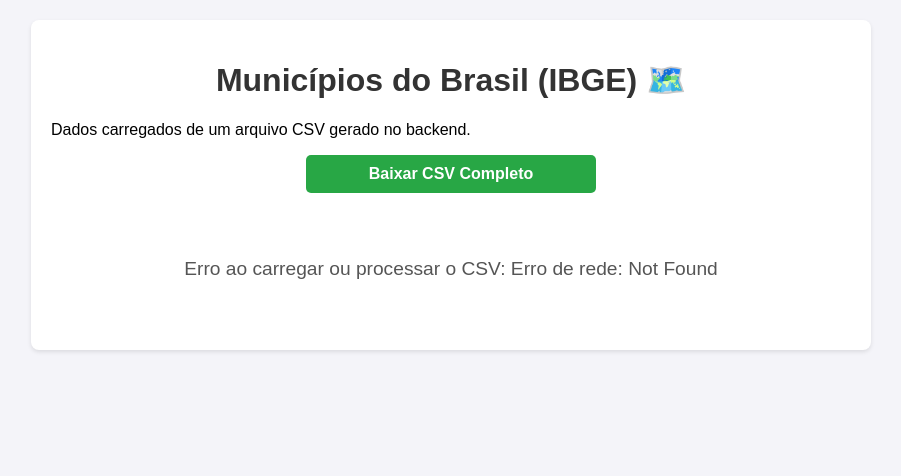
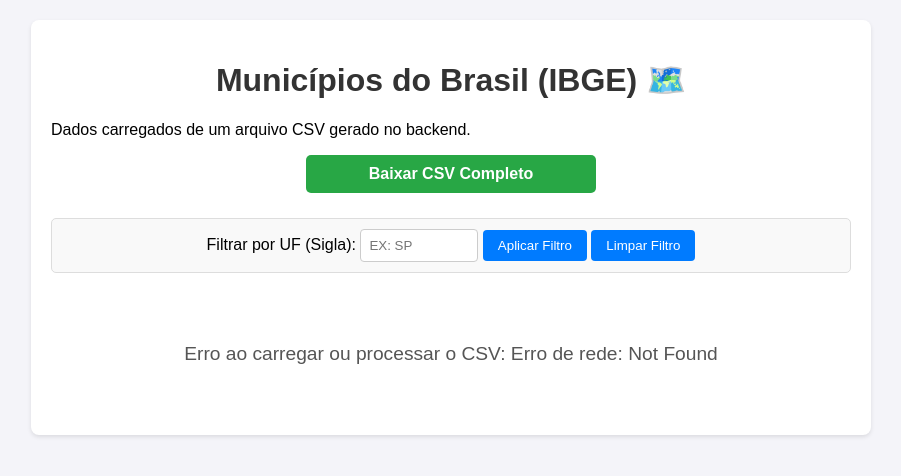
Before and after one commit to VenturaAtacado/curso, a Flask app: page / in a window 1280 px wide. Shown: the top 476 px of the page, without its empty margins (189-1090 px from the left). Run offline with Flask 3, Linux system fonts and the light colour scheme; data that the repository does not hold is empty.

Commit message:
ibge csv 1.3

```diff
--- a/templates/index.html
+++ b/templates/index.html
@@ -11,7 +11,7 @@
         .download-btn {
             display: block;
             width: 250px;
-            margin: 15px auto;
+            margin: 15px auto 25px;
             padding: 10px 20px;
             text-align: center;
             background-color: #28a745;
@@ -23,6 +23,33 @@
         }
         .download-btn:hover {
             background-color: #218838;
+        }
+        .filter-container {
+            text-align: center;
+            margin-bottom: 20px;
+            padding: 10px;
+            border: 1px solid #ddd;
+            border-radius: 5px;
+            background-color: #f9f9f9;
+        }
+        .filter-container input[type="text"] {
+            padding: 8px;
+            border: 1px solid #ccc;
+            border-radius: 4px;
+            width: 100px;
+            text-transform: uppercase;
+        }
+        .filter-container button {
+            padding: 8px 15px;
+            background-color: #007bff;
+            color: white;
+            border: none;
+            border-radius: 4px;
+            cursor: pointer;
+            transition: background-color 0.3s;
+        }
+        .filter-container button:hover {
+            background-color: #0056b3;
         }
         .estado-box { margin-top: 20px; border: 1px solid #ccc; padding: 15px; border-radius: 6px; background-color: #fff; }
         .estado-box h2 { margin-top: 0; color: #007bff; border-bottom: 2px solid #007bff; padding-bottom: 5px; }
@@ -39,6 +66,14 @@
         <a href="/static/municipios.csv" class="download-btn" download="municipios_ibge.csv">
             Baixar CSV Completo
         </a>
+
+        <div class="filter-container">
+            <label for="filtro-uf">Filtrar por UF (Sigla):</label>
+            <input type="text" id="filtro-uf" maxlength="2" placeholder="Ex: SP">
+            <button id="aplicar-filtro">Aplicar Filtro</button>
+            <button id="limpar-filtro">Limpar Filtro</button>
+        </div>
+
         <div id="loading">Gerando e carregando arquivo CSV... Isso pode levar alguns segundos.</div>
         <div id="municipios-container">
         </div>
@@ -48,6 +83,10 @@
         document.addEventListener('DOMContentLoaded', () => {
             const container = document.getElementById('municipios-container');
             const loading = document.getElementById('loading');
+            const filtroInput = document.getElementById('filtro-uf');
+            const aplicarFiltroBtn = document.getElementById('aplicar-filtro');
+            const limparFiltroBtn = document.getElementById('limpar-filtro');
+            let todosOsDados = {};
 
             async function carregarMunicipios() {
                 try {
@@ -59,10 +98,10 @@
 
                     const csvText = await response.text();
 
-                    const dadosOrganizados = parseCsv(csvText);
+                    todosOsDados = parseCsv(csvText);
 
                     loading.style.display = 'none';
-                    renderizarDados(dadosOrganizados);
+                    renderizarDados(todosOsDados);
 
                 } catch (error) {
                     loading.textContent = 'Erro ao carregar ou processar o CSV: ' + error.message;
@@ -97,6 +136,8 @@
 
 
             function renderizarDados(dados) {
+                container.innerHTML = '';
+
                 const ufs_ordenadas = Object.keys(dados).sort();
 
                 for (const uf of ufs_ordenadas) {
@@ -104,6 +145,7 @@
 
                     const estadoBox = document.createElement('div');
                     estadoBox.className = 'estado-box';
+                    estadoBox.setAttribute('data-uf', uf);
 
                     const titulo = document.createElement('h2');
                     titulo.textContent = `Estado: ${uf} (${municipios.length} municípios)`;
@@ -123,6 +165,42 @@
                 }
             }
 
+            function filtrarPorUF() {
+                const filtro = filtroInput.value.trim().toUpperCase();
+
+                const boxes = document.querySelectorAll('.estado-box');
+
+                if (filtro === '') {
+                    boxes.forEach(box => {
+                        box.style.display = 'block';
+                    });
+                    return;
+                }
+
+                boxes.forEach(box => {
+                    const ufBox = box.getAttribute('data-uf');
+                    if (ufBox === filtro) {
+                        box.style.display = 'block';
+                    } else {
+                        box.style.display = 'none';
+                    }
+                });
+            }
+
+            function limparFiltro() {
+                filtroInput.value = '';
+                filtrarPorUF();
+            }
+
+            aplicarFiltroBtn.addEventListener('click', filtrarPorUF);
+            limparFiltroBtn.addEventListener('click', limparFiltro);
+
+            filtroInput.addEventListener('keypress', (e) => {
+                if (e.key === 'Enter') {
+                    filtrarPorUF();
+                }
+            });
+
             carregarMunicipios();
         });
     </script>
```
